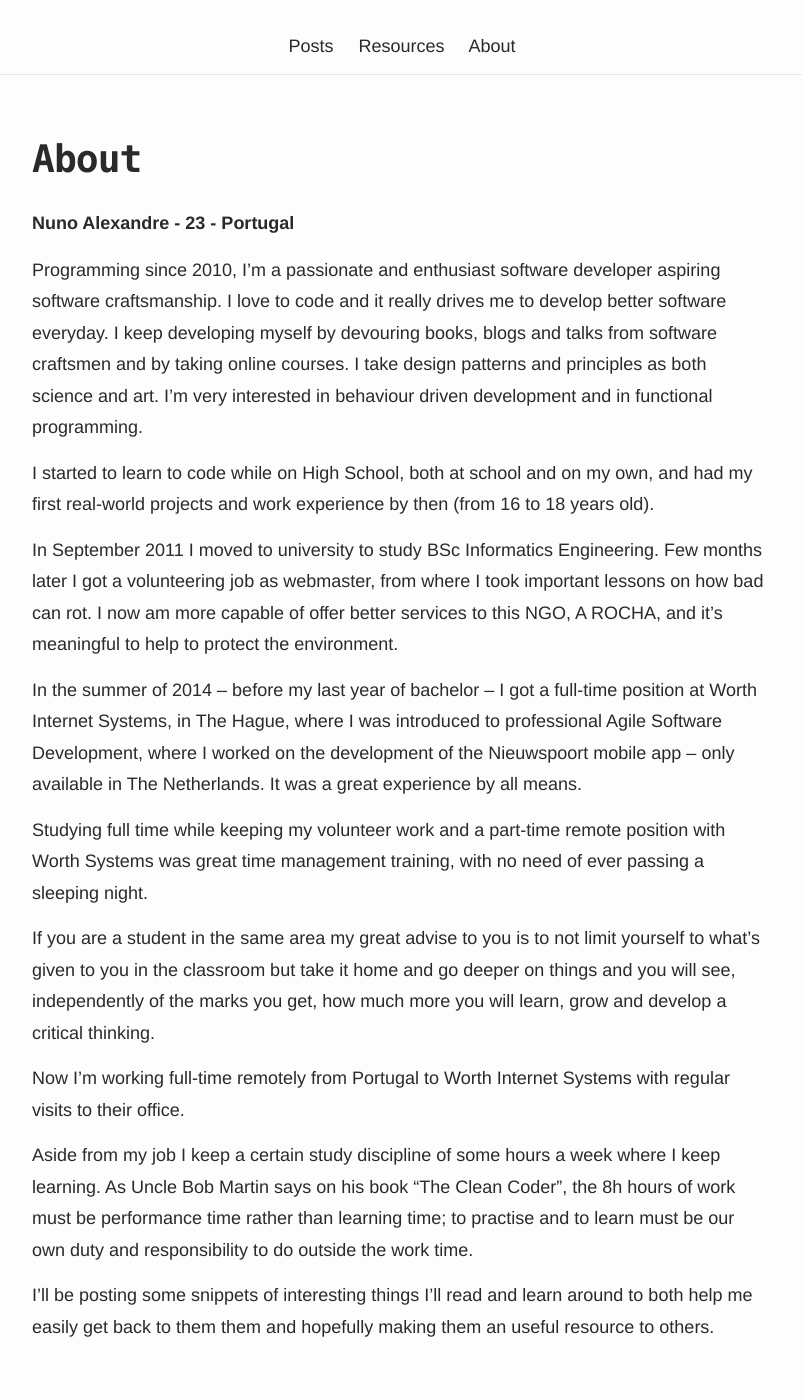
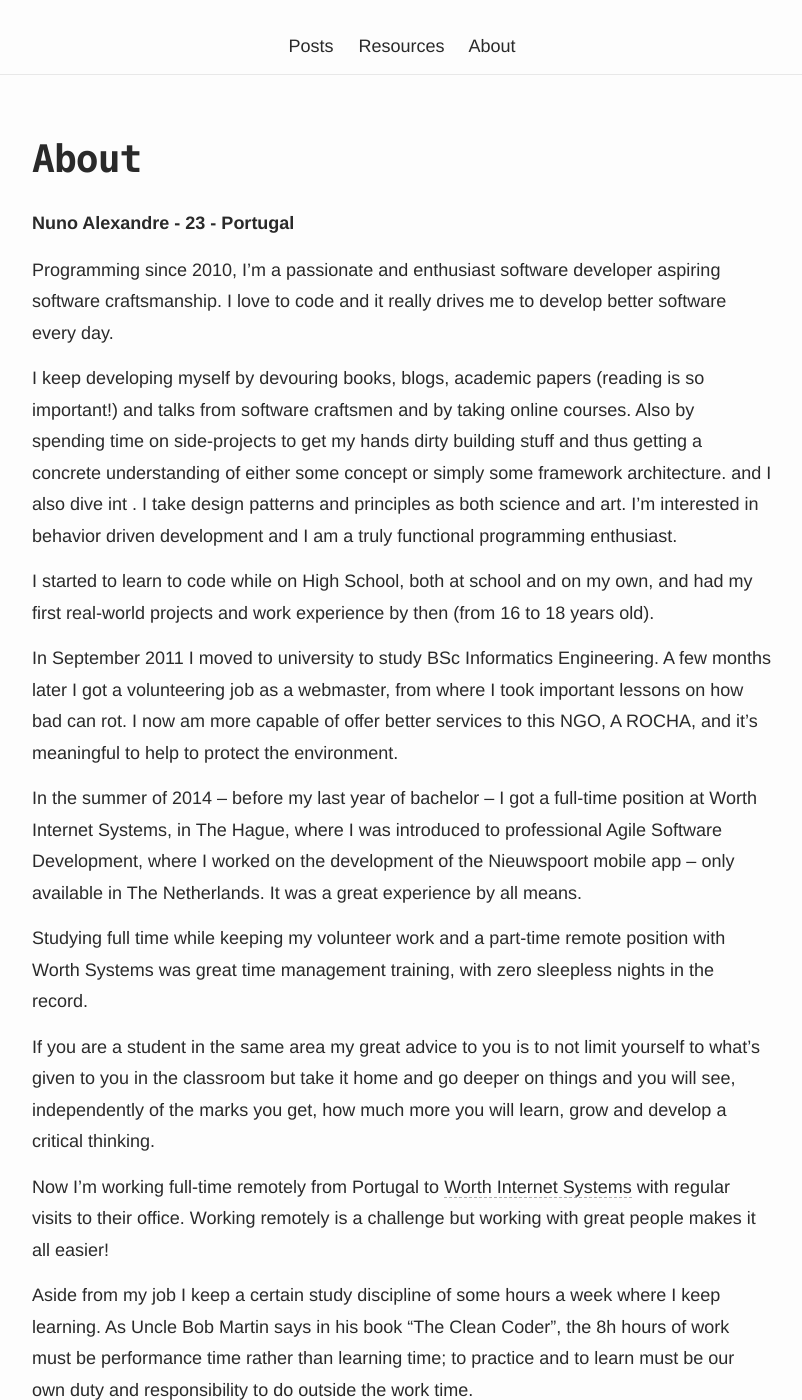
Before and after one commit to NunoAlexandre/nunoalexandre.github.io, a Jekyll site: the page built from zabout.md, in a window 1280 px wide and 1400 px high, scrolled down 291 px. Shown: the whole window, without its empty margins (238-1040 px from the left). Built offline with Jekyll 4.4.1, drawn with Linux system fonts in a browser that asks for light colours; comment, search, counter and statistics services are not loaded; some of the changed text lies outside the part shown.

Commit message:
updating about page

```diff
--- a/zabout.md
+++ b/zabout.md
@@ -6,23 +6,26 @@ comments: true
 id: /about/
 ---
 
+
 **Nuno Alexandre - 23 - Portugal**
 
-Programming since 2010, I’m a passionate and enthusiast software developer aspiring software craftsmanship. I love to code and it really drives me to develop better software everyday. I keep developing myself by devouring books, blogs and talks from software craftsmen and by taking online courses. I take design patterns and principles as both science and art. I’m very interested in behaviour driven development and in functional programming.
+Programming since 2010, I’m a passionate and enthusiast software developer aspiring software craftsmanship. I love to code and it really drives me to develop better software every day.
+
+I keep developing myself by devouring books, blogs, academic papers (reading is so important!) and talks from software craftsmen and by taking online courses. Also by spending time on side-projects to get my hands dirty building stuff and thus getting a concrete understanding of either some concept or simply some framework architecture. and I also dive int . I take design patterns and principles as both science and art. I’m interested in behavior driven development and I am a truly functional programming enthusiast.
 
 I started to learn to code while on High School, both at school and on my own, and had my first real-world projects and work experience by then (from 16 to 18 years old).
 
-In September 2011 I moved to university to study BSc Informatics Engineering. Few months later I got a volunteering job as webmaster, from where I took important lessons on how bad can rot. I now am more capable of offer better services to this NGO, A ROCHA, and it’s meaningful to help to protect the environment.
+In September 2011 I moved to university to study BSc Informatics Engineering. A few months later I got a volunteering job as a webmaster, from where I took important lessons on how bad can rot. I now am more capable of offer better services to this NGO, A ROCHA, and it’s meaningful to help to protect the environment.
 
 In the summer of 2014 – before my last year of bachelor – I got a full-time position at Worth Internet Systems, in The Hague, where I was introduced to professional Agile Software Development, where I worked on the development of the Nieuwspoort mobile app – only available in The Netherlands. It was a great experience by all means.
 
-Studying full time while keeping my volunteer work and a part-time remote position with Worth Systems was great time management training, with no need of ever passing a sleeping night.
+Studying full time while keeping my volunteer work and a part-time remote position with Worth Systems was great time management training, with zero sleepless nights in the record.
 
-If you are a student in the same area my great advise to you is to not limit yourself to what’s given to you in the classroom but take it home and go deeper on things and you will see, independently of the marks you get, how much more you will learn, grow and develop a critical thinking.
+If you are a student in the same area my great advice to you is to not limit yourself to what’s given to you in the classroom but take it home and go deeper on things and you will see, independently of the marks you get, how much more you will learn, grow and develop a critical thinking.
 
-Now I’m working full-time remotely from Portugal to Worth Internet Systems with regular visits to their office.
+Now I’m working full-time remotely from Portugal to [Worth Internet Systems](http://worth.systems) with regular visits to their office. Working remotely is a challenge but working with great people makes it all easier!
 
 Aside from my job I keep a certain study discipline of some hours a week where I keep learning.
-As Uncle Bob Martin says on his book “The Clean Coder”, the 8h hours of work must be performance time rather than learning time; to practise and to learn must be our own duty and responsibility to do outside the work time.
+As Uncle Bob Martin says in his book “The Clean Coder”, the 8h hours of work must be performance time rather than learning time; to practice and to learn must be our own duty and responsibility to do outside the work time.
 
-I’ll be posting some snippets of interesting things I’ll read and learn around to both help me easily get back to them them and hopefully making them an useful resource to others.
+Hopefully what I will be posting here can be a useful resource to someone, giving some direction or inspiration to develop beautiful and well-thought code through examples on how to improve bad code or how to think about code in different ways.
```
